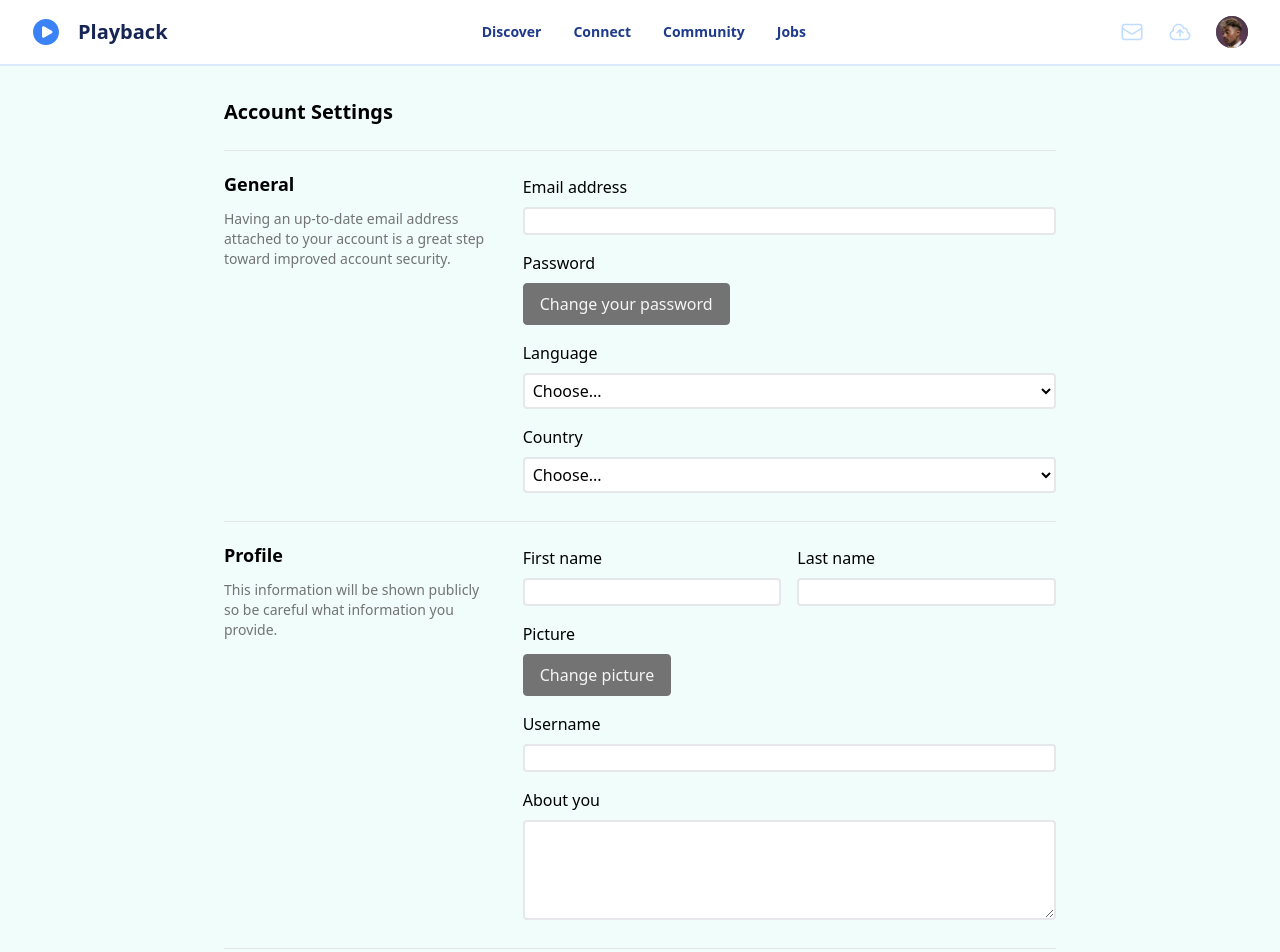
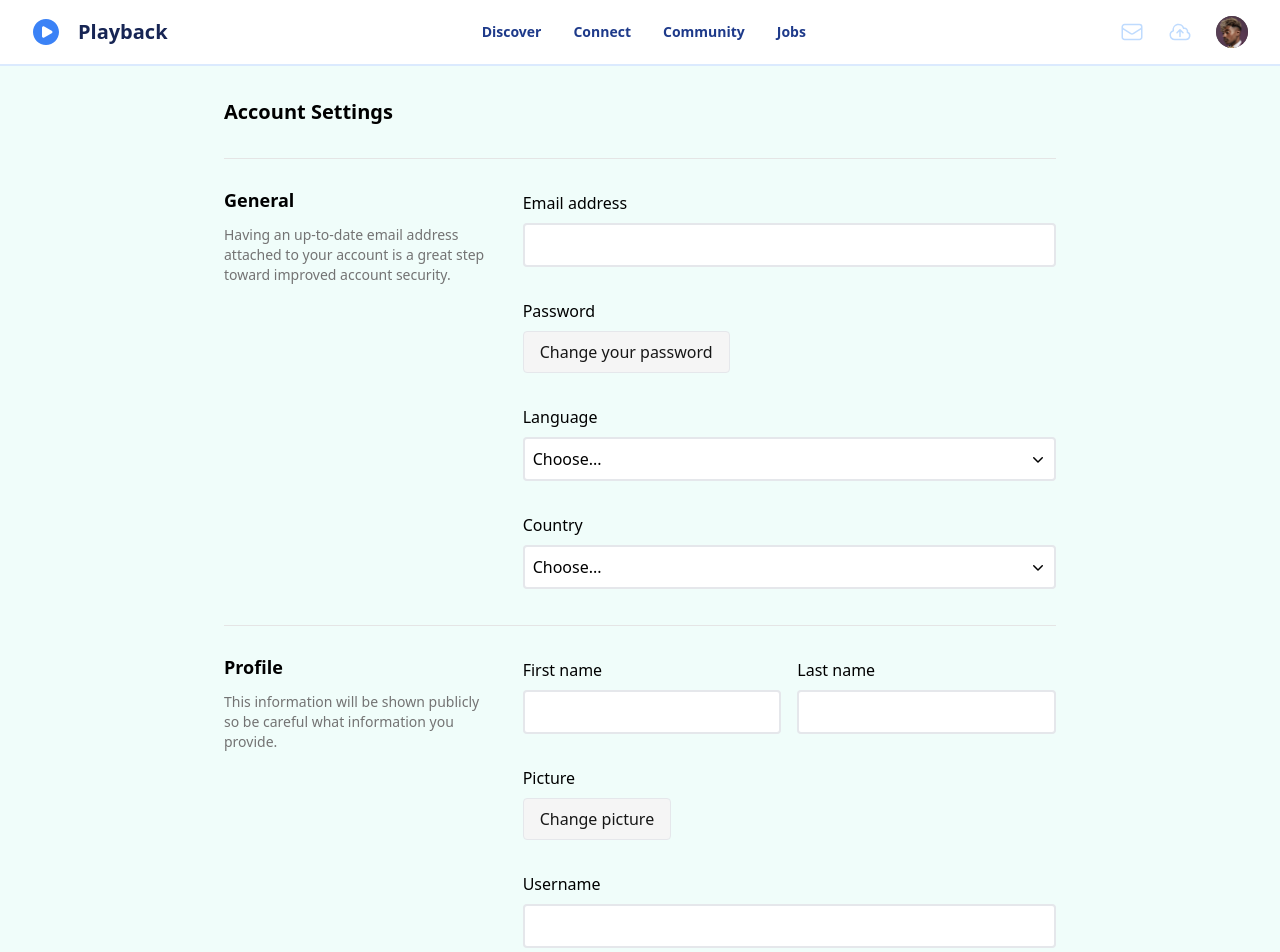
Before and after one commit to LutherTS/refactoring-ui, a Next.js app: page /complex-form-after in a window 1280 px wide. Shown: the top 952 px of the page. Built offline with nearby package versions, Linux system fonts and the light colour scheme.

Commit message:
Tomorrow will be the final run on this.

```diff
--- a/app/complex-form-after/page.tsx
+++ b/app/complex-form-after/page.tsx
@@ -67,7 +67,7 @@ function PlayCircleIcon({ className }: { className?: string }) {
       xmlns="http://www.w3.org/2000/svg"
       viewBox="0 0 24 24"
       fill="currentColor"
-      className={className ? className : "size-6"}
+      className={className || "size-6"}
     >
       <path
         fillRule="evenodd"
@@ -86,7 +86,7 @@ function EnvelopeIcon({ className }: { className?: string }) {
       viewBox="0 0 24 24"
       strokeWidth={1.5}
       stroke="currentColor"
-      className={className ? className : "size-6"}
+      className={className || "size-6"}
     >
       <path
         strokeLinecap="round"
@@ -105,7 +105,7 @@ function CloudArrowUpIcon({ className }: { className?: string }) {
       viewBox="0 0 24 24"
       strokeWidth={1.5}
       stroke="currentColor"
-      className={className ? className : "size-6"}
+      className={className || "size-6"}
     >
       <path
         strokeLinecap="round"
@@ -171,7 +171,7 @@ const radioOptions: RadioOption[] = [
     id: "plan-pro",
     value: "pro",
     label: "Pro",
-    uploads: "Unlimited",
+    uploads: "15 GB", // was "Unlimited" but got lazily changed to "15 GB"
     pricing: 20,
   },
 ];
@@ -243,7 +243,7 @@ function Main() {
               notifications: formData.getAll("notifications"),
             });
           }}
-          className="space-y-6"
+          className="space-y-8"
         >
           <h1 className="text-xl font-bold">Account Settings</h1>
           <div className="h-px w-full bg-neutral-200"></div>
@@ -256,7 +256,7 @@ function Main() {
                 great step toward improved account security.
               </p>
             </div>
-            <div className="space-y-4">
+            <div className="space-y-8">
               <InputText
                 id="email-address"
                 label="Email address"
@@ -298,7 +298,7 @@ function Main() {
                 information you provide.
               </p>
             </div>
-            <div className="space-y-4">
+            <div className="space-y-8">
               <div className="grid grid-cols-2 gap-4">
                 <InputText
                   id="first-name"
@@ -330,7 +330,7 @@ function Main() {
                 your payment method remains valid.
               </p>
             </div>
-            <div className="space-y-4">
+            <div className="space-y-8">
               <RadioGroup
                 label="Change plan"
                 options={radioOptions}
@@ -376,7 +376,7 @@ function Main() {
                 Notifications will be sent to the email that you have provided.
               </p>
             </div>
-            <div className="space-y-4">
+            <div className="space-y-8">
               <CheckboxGroup options={checkboxOptions} name="notifications" />
               <div className="flex gap-4 pt-8">
                 <Button type="submit" variant="confirm">
@@ -408,15 +408,12 @@ function InputText({
   return (
     <FieldFlex>
       <FieldLabel id={id} label={label} />
-      <input
-        type="text"
-        id={id}
-        name={name}
-        className="rounded border-2 px-1"
-      />
+      <input type="text" id={id} name={name} className="rounded border-2 p-2" />
     </FieldFlex>
   );
 }
+
+// It is more accessible to do it with Radix, but for the sake of learning, and for the sake of proof of concept, I will do it by hand with appearance-none on input in InputRadio.
 
 function RadioGroup({
   label,
@@ -528,8 +525,9 @@ function SelectWithOptions({
   return (
     <FieldFlex>
       <FieldLabel id={id} label={label} />
+      <div className="grid">
         <select
-        className="rounded border-2 bg-white p-1"
+          className="col-start-1 row-start-1 appearance-none rounded border-2 bg-white p-2"
           id={id}
           name={name}
           defaultValue=""
@@ -543,7 +541,28 @@ function SelectWithOptions({
             </option>
           ))}
         </select>
+        <div className="col-start-1 row-start-1 my-auto ml-auto pr-2">
+          <ChevronDownIcon className="pointer-events-none size-5" />
+        </div>
+      </div>
     </FieldFlex>
+  );
+}
+
+function ChevronDownIcon({ className }: { className?: string }) {
+  return (
+    <svg
+      xmlns="http://www.w3.org/2000/svg"
+      viewBox="0 0 20 20"
+      fill="currentColor"
+      className={className || "size-5"}
+    >
+      <path
+        fillRule="evenodd"
+        d="M5.22 8.22a.75.75 0 0 1 1.06 0L10 11.94l3.72-3.72a.75.75 0 1 1 1.06 1.06l-4.25 4.25a.75.75 0 0 1-1.06 0L5.22 9.28a.75.75 0 0 1 0-1.06Z"
+        clipRule="evenodd"
+      />
+    </svg>
   );
 }
 
@@ -559,12 +578,7 @@ function Textarea({
   return (
     <FieldFlex>
       <FieldLabel id={id} label={label} />
-      <textarea
-        id={id}
-        name={name}
-        className="rounded border-2 px-1"
-        rows={4}
-      />
+      <textarea id={id} name={name} className="rounded border-2 p-2" rows={4} />
     </FieldFlex>
   );
 }
@@ -609,8 +623,10 @@ function Button({
   children: React.ReactNode;
 }) {
   const classes = {
-    neutral: "border-neutral-500 bg-neutral-500 text-neutral-100",
-    destroy: "border-red-500 bg-red-500 text-white",
+    // neutral: "border-neutral-500 bg-neutral-500 text-neutral-100",
+    neutral: "bg-neutral-100 text-neutral-900",
+    // destroy: "border-red-500 bg-red-500 text-white",
+    destroy: "text-blue-500",
     confirm: "border-blue-500 bg-blue-500 text-white",
     cancel: "border-blue-500 bg-white text-blue-500",
   };
@@ -618,7 +634,7 @@ function Button({
   return (
     <button
       type={type}
-      className={`w-fit rounded border px-4 py-2 ${classes[variant]}`}
+      className={`w-fit font-medium ${variant !== "destroy" ? "rounded border px-4 py-2" : "pt-2 text-sm"} ${classes[variant]}`}
       formAction={formAction}
       onClick={onClick}
     >
```
Lines whose indentation alone changed are shown as unchanged.
